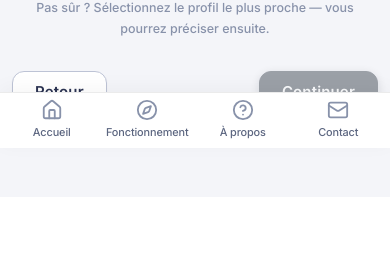
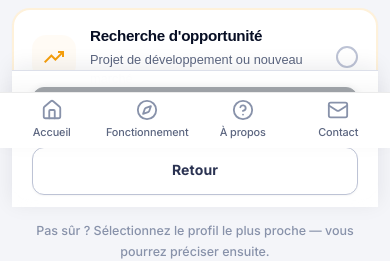
Before and after one commit to josuefox123/business_check_up, a React (Vite) app: page /triage/wizard in a window 390 px wide. Shown: the part 696-957 px from the top of the page. Before the commit the page ends 893 px from the top, so only its background shows below. Built offline with nearby package versions, Linux system fonts and the light colour scheme; no server answers.

Commit message:
Fix: chargement des CSS de diagnostic, persistance des consentements au retour, et ancrage responsive de la barre de navigation Retour/Continuer au-dessus du menu mobile

```diff
--- a/src/DiagnosticApp.jsx
+++ b/src/DiagnosticApp.jsx
@@ -1,6 +1,10 @@
 import React from 'react';
 import { Routes, Route, useNavigate, useLocation } from 'react-router-dom';
 import './App.css';
+import './components/ecrans/partage/screens.css';
+import './components/ecrans/partage/QuestionScreen.css';
+import './components/ecrans/partage/ContactForm.css';
+import './components/ecrans/partage/Report.css';
 import { LandingPage } from './components/ecrans/pages-fixes/LandingPage.jsx';
 import { CommentCaMarche } from './components/ecrans/pages-fixes/CommentCaMarche.jsx';
 import { Navbar } from './components/layout/Navbar.jsx';
--- a/src/components/ecrans/partage/screens.css
+++ b/src/components/ecrans/partage/screens.css
@@ -46,6 +46,46 @@
 
 .screen-header {
   margin-bottom: 32px;
+}
+
+/* ============================================
+   SCREEN NAVIGATION BAR (Retour / Continuer)
+   ============================================ */
+.screen-nav {
+  display: flex;
+  justify-content: space-between;
+  align-items: center;
+  gap: 14px;
+  margin-top: 32px;
+  padding-top: 20px;
+  border-top: 1px solid var(--slate-200, #E2E8F0);
+  width: 100%;
+  box-sizing: border-box;
+}
+
+.screen-nav .btn,
+.screen-nav button {
+  min-height: 48px;
+  padding: 12px 24px;
+  font-weight: 700;
+  border-radius: 12px;
+}
+
+@media (max-width: 768px) {
+  .screen-nav {
+    position: fixed;
+    bottom: calc(56px + env(safe-area-inset-bottom, 0px));
+    left: 0;
+    right: 0;
+    z-index: 990;
+    background: rgba(255, 255, 255, 0.96);
+    backdrop-filter: blur(12px);
+    -webkit-backdrop-filter: blur(12px);
+    border-top: 1px solid var(--slate-200, #E2E8F0);
+    padding: 12px 20px;
+    margin: 0;
+    box-shadow: 0 -4px 20px rgba(15, 23, 42, 0.08);
+  }
 }
 
 /* ============================================
--- a/src/components/ecrans/questionnaire/QuestionScreen.jsx
+++ b/src/components/ecrans/questionnaire/QuestionScreen.jsx
@@ -3,7 +3,6 @@ import { AlertTriangle, MessageSquare } from 'lucide-react';
 import { Button, ChoiceCard, CheckboxCard, ProgressBar } from '../../ui/index.jsx';
 import { ScreenWrapper } from '../../layout/Navbar.jsx';
 import { TopBackLink } from '../partage/sharedUI.jsx';
-import { AnswerConfirmModal } from '../triage/S04Screen.jsx';
 
 export const ConfidenceModal = ({ confidence, setConfidence, onConfirm, onCancel, choices }) => (
   <div style={{
--- a/src/components/ecrans/triage/ConsentScreen.jsx
+++ b/src/components/ecrans/triage/ConsentScreen.jsx
@@ -3,12 +3,10 @@ import { Lock, AlertOctagon, Check } from 'lucide-react';
 import { Button } from '../../ui/index.jsx';
 import { TopBackLink, CheckIcon } from '../partage/sharedUI.jsx';
 import { ScreenWrapper } from '../../layout/Navbar.jsx';
-import { AnswerConfirmModal } from './S04Screen.jsx';
 
 export const ConsentScreen = ({ initialAnswers = { diag: false, stats: false, contact: false }, onChangeConsent, onContinue, onBack }) => {
   const [checked, setChecked] = useState(initialAnswers);
   const [error, setError] = useState(false);
-  const [showConfirmModal, setShowConfirmModal] = useState(false);
 
   useEffect(() => {
     if (initialAnswers) {
@@ -22,9 +20,6 @@ export const ConsentScreen = ({ initialAnswers = { diag: false, stats: false, co
       if (onChangeConsent) {
         onChangeConsent(nextChecked);
       }
-      if (nextChecked.diag && nextChecked.stats) {
-        setShowConfirmModal(true);
-      }
       return nextChecked;
     });
     setError(false);
@@ -32,22 +27,12 @@ export const ConsentScreen = ({ initialAnswers = { diag: false, stats: false, co
 
   const handleSubmit = () => {
     if (!checked.diag || !checked.stats) { setError(true); return; }
-    setShowConfirmModal(true);
+    onContinue({ ...checked });
   };
 
   return (
     <ScreenWrapper>
       {onBack && <TopBackLink onClick={onBack} />}
-      {showConfirmModal && (
-        <AnswerConfirmModal
-          label="Conditions d'utilisation et politique de données"
-          onConfirm={() => {
-            setShowConfirmModal(false);
-            onContinue({ ...checked });
-          }}
-          onCancel={() => setShowConfirmModal(false)}
-        />
-      )}
       <div className="consent-wrap animate-fade-up">
         <div className="screen-icon-header" style={{ display: 'flex', justifyContent: 'center', marginBottom: '20px' }}>
           <div className="screen-icon" style={{ background: 'var(--color-blue-light)', color: 'var(--color-blue)', padding: '12px', borderRadius: '50%' }}>
@@ -123,6 +108,12 @@ export const ConsentScreen = ({ initialAnswers = { diag: false, stats: false, co
             <span>Vous devez accepter l'utilisation des réponses ET l'usage agrégé pour commencer.</span>
           </div>
         )}
+
+        {/* Boutons d'action simples Retour et Continuer intégrés en bas de page */}
+        <div className="screen-nav" style={{ display: 'flex', justifyContent: 'space-between', alignItems: 'center', marginTop: '32px', gap: '12px' }}>
+          {onBack && <Button variant="outline" onClick={onBack}>Retour</Button>}
+          <Button variant="primary" disabled={!checked.diag || !checked.stats} onClick={handleSubmit}>Continuer</Button>
+        </div>
       </div>
     </ScreenWrapper>
   );
--- a/src/components/ecrans/triage/S03Screen.jsx
+++ b/src/components/ecrans/triage/S03Screen.jsx
@@ -2,7 +2,6 @@ import React, { useState } from 'react';
 import { ScreenWrapper } from '../../layout/Navbar.jsx';
 import { Button } from '../../ui/index.jsx';
 import { TopBackLink } from '../partage/sharedUI.jsx';
-import { AnswerConfirmModal } from './S04Screen.jsx';
 import { PROFILES_LIST, PROFILE_GOOGLE_ICONS } from '../../../constants/triageChoices.js';
 
 const CheckIcon = () => (
--- a/src/components/ecrans/triage/TriageScreen.jsx
+++ b/src/components/ecrans/triage/TriageScreen.jsx
@@ -2,15 +2,12 @@ import React, { useState } from 'react';
 import { ScreenWrapper } from '../../layout/Navbar.jsx';
 import { Button, ChoiceCard, CheckboxCard, ProgressBar } from '../../ui/index.jsx';
 import { TopBackLink } from '../partage/sharedUI.jsx';
-import { AnswerConfirmModal } from './S04Screen.jsx';
 
 export const TriageScreen = ({ step, question, hint, choices, multi = false, onContinue, onBack, progress, initialAnswer }) => {
   const [selected, setSelected] = useState(() => {
     if (initialAnswer !== null && initialAnswer !== undefined) return initialAnswer;
     return multi ? [] : null;
   });
-  const [selectedLabel, setSelectedLabel] = useState('');
-  const [showConfirmModal, setShowConfirmModal] = useState(false);
 
   const toggle = (id) => {
     if (multi) {
@@ -24,9 +21,6 @@ export const TriageScreen = ({ step, question, hint, choices, multi = false, onC
       }
     } else {
       setSelected(id);
-      const label = choices.find(c => c.id === id)?.label || '';
-      setSelectedLabel(label);
-      setShowConfirmModal(true);
     }
   };
 
@@ -39,16 +33,6 @@ export const TriageScreen = ({ step, question, hint, choices, multi = false, onC
   return (
     <ScreenWrapper>
       {onBack && <TopBackLink onClick={onBack} />}
-      {showConfirmModal && (
-        <AnswerConfirmModal
-          label={selectedLabel}
-          onConfirm={() => {
-            setShowConfirmModal(false);
-            onContinue(selected);
-          }}
-          onCancel={() => setShowConfirmModal(false)}
-        />
-      )}
       <div className="question-wrap animate-fade-up">
         {progress && (
           <div style={{ marginBottom: 'var(--space-6)' }}>
@@ -80,14 +64,13 @@ export const TriageScreen = ({ step, question, hint, choices, multi = false, onC
           ))}
         </div>
 
-        {multi && (
-          <div className="screen-nav" style={{ justifyContent: 'flex-end' }}>
-            <Button variant="primary" disabled={!canContinue} onClick={handleContinueSubmit}>
-              Continuer
-            </Button>
-          </div>
-        )}
-
+        {/* Boutons d'action simples Retour et Continuer intégrés en bas de page */}
+        <div className="screen-nav" style={{ display: 'flex', justifyContent: 'space-between', alignItems: 'center', marginTop: '32px', gap: '12px' }}>
+          {onBack && <Button variant="outline" onClick={onBack}>Retour</Button>}
+          <Button variant="primary" disabled={!canContinue} onClick={handleContinueSubmit}>
+            Continuer
+          </Button>
+        </div>
       </div>
     </ScreenWrapper>
   );
```
